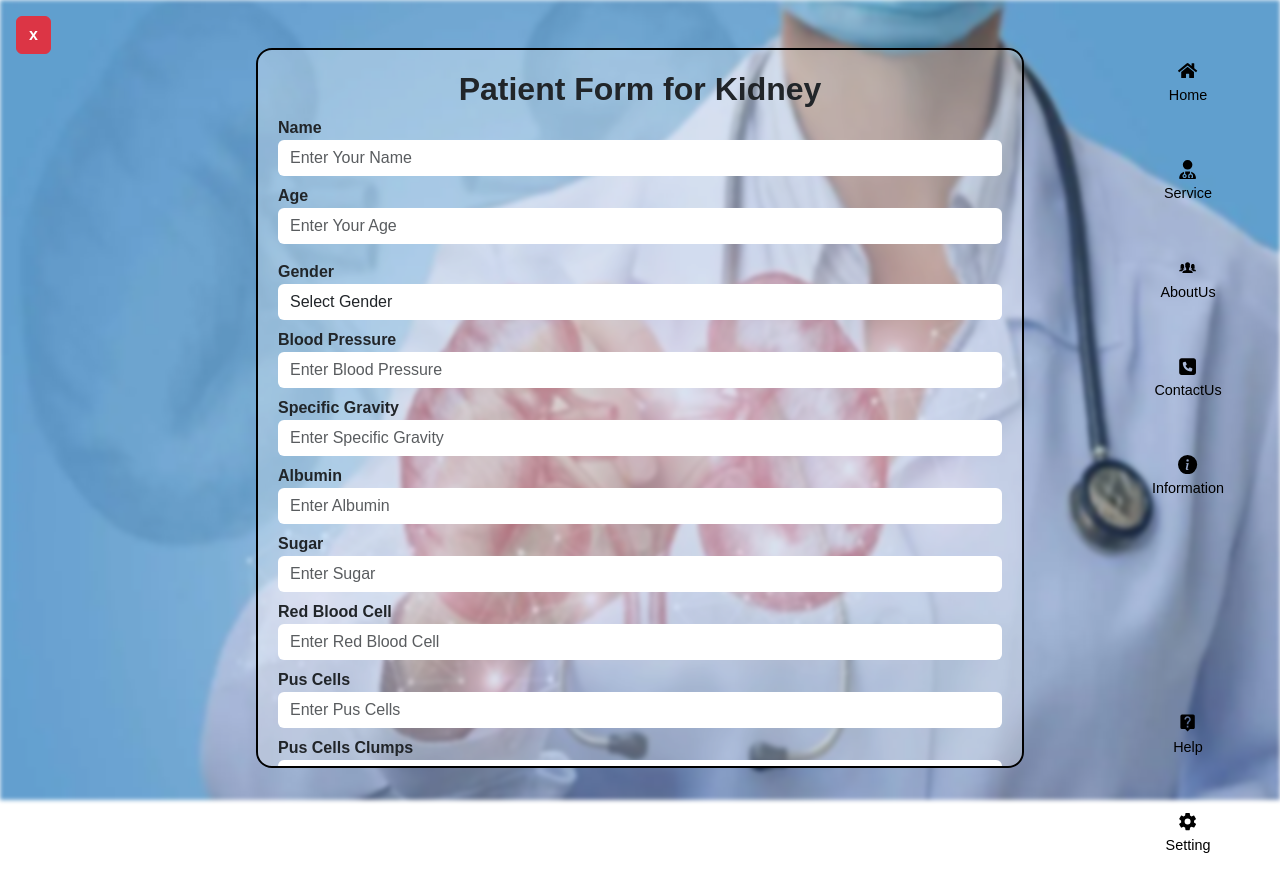
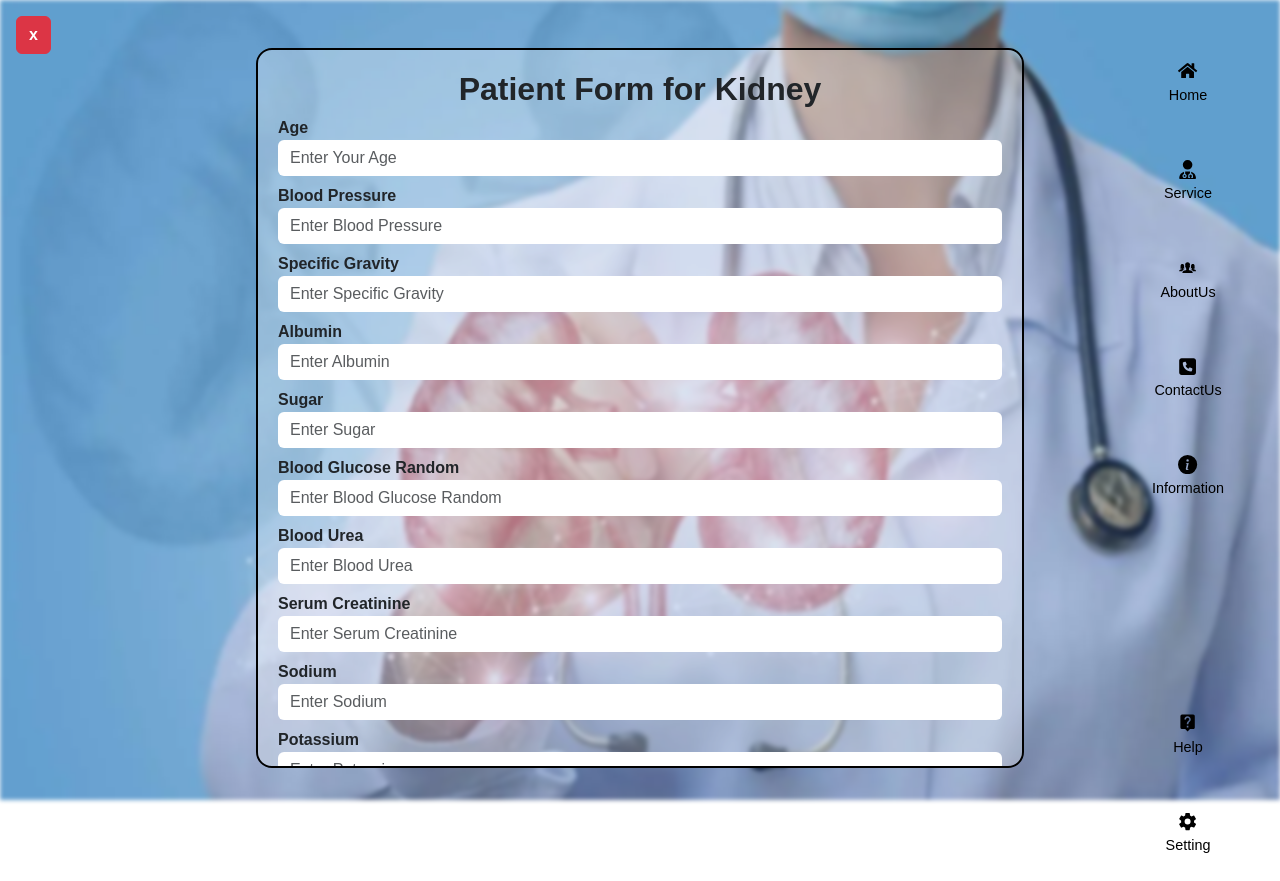
Before and after one commit to Babun001/AI-PDDS_Frontend, a React (Create React App) app: page /Kidney in a window 1280 px wide. Built offline with nearby package versions, Linux system fonts and the light colour scheme.

Commit message:
fix kidney ui

```diff
--- a/src/Screens/Disease Template/Kidney.js
+++ b/src/Screens/Disease Template/Kidney.js
@@ -1,10 +1,65 @@
 
-import React from 'react';
+import React, { useEffect, useState } from 'react';
 import heartBg from "../../Assets/kidneybg.webp";
 import './Disease.css';
 import { useNavigate } from "react-router-dom";
+import axios from 'axios';
 
 export default function Kidney() {
+
+  const initialData = {
+    age: "",
+    blood_pressure: "",
+    specific_gravity: "",
+    albumin: "",
+    sugar: "",
+    blood_glucose_random: "",
+    blood_urea: "",
+    serum_creatinine: "",
+    sodium: "",
+    potassium: "",
+    haemoglobin: "",
+    packed_cell_volume: "",
+    white_blood_cell_count: "",
+    red_blood_cell_count: ""
+  }
+
+  const [data, setData] = useState(initialData);
+
+  const handleChange = (e) => {
+    const { name, value } = e.target;
+    setData({ ...data, [name]: value });
+  }
+
+  const handleSubmit = (e) => {
+    e.preventDefault();
+    fetchApi();
+    console.log(`fetchApi working...`);
+
+  }
+
+  const fetchApi = async() =>{
+    try {
+        const response = await axios.post("",{data},{
+          method: {"Content-Type": "application/json"}
+        });
+
+        if(!response){
+          console.error("Server unable to detect kidney disease detection response!");
+          throw {"Error":"Error to fetch data"};
+        }
+
+    } catch (error) {
+      console.error("Unable to fetch data from backend at kidney disease detection! : ",error);
+      throw error;
+    }
+  }
+
+  // useEffect(()=>{
+  //   console.log(data);
+
+  // },[data])
+
 
   const navigator = useNavigate();
 
@@ -24,43 +79,18 @@ export default function Kidney() {
 
 
             <div className="form-group mt-2 font-weight-bold" >
-              <label htmlFor="firstName" className="label">Name</label>
-              <input
-                type="text"
-                className="form-control"
-                style={{ border: 'none', outline: 'none', fontSize: '1rem' }} id="firstName"
-                placeholder="Enter Your Name"
-              />
-            </div>
-
-
-            <div className="form-group mt-2 font-weight-bold" >
               <label htmlFor="DOB" className="label">Age</label>
               <input
-                type="text"
+                type="number"
                 className="form-control"
-                style={{ border: 'none', outline: 'none', fontSize: '1rem' }} id="firstName"
+                style={{ border: 'none', outline: 'none', fontSize: '1rem' }}
                 placeholder="Enter Your Age"
                 name="Age"
-              // onChange={handleChange}
+                onChange={handleChange}
+                // value={data.age}
 
               />
             </div>
-
-
-            <div className="form-group mt-3">
-              <label htmlFor="gender">Gender</label>
-              <select
-                className="form-control"
-                style={{ border: 'none', outline: 'none', fontSize: '1rem' }}
-                id="gender">
-                <option defaultValue>Select Gender</option>
-                <option>Male</option>
-                <option>Female</option>
-                <option>Other</option>
-              </select>
-            </div>
-
 
             <div className="form-group mt-2 font-weight-bold" >
               <label htmlFor="BloodPressure" className="label">Blood Pressure</label>
@@ -70,7 +100,8 @@ export default function Kidney() {
                 style={{ border: 'none', outline: 'none', fontSize: '1rem' }} id="BloodPressure"
                 placeholder="Enter Blood Pressure"
                 name="BloodPressure"
-              // onChange={handleChange}
+                onChange={handleChange}
+                // value={data.blood_pressure}
               />
             </div>
 
@@ -83,7 +114,8 @@ export default function Kidney() {
                 style={{ border: 'none', outline: 'none', fontSize: '1rem' }} id="SpecificGravity"
                 placeholder="Enter Specific Gravity"
                 name="SpecificGravity"
-              // onChange={handleChange}
+                onChange={handleChange}
+                // value={data.specific_gravity}
               />
             </div>
 
@@ -96,7 +128,8 @@ export default function Kidney() {
                 style={{ border: 'none', outline: 'none', fontSize: '1rem' }} id="SpecificGravity"
                 placeholder="Enter Albumin"
                 name="Albumin"
-              // onChange={handleChange}
+                onChange={handleChange}
+                // value={data.albumin}
               />
             </div>
 
@@ -109,59 +142,8 @@ export default function Kidney() {
                 style={{ border: 'none', outline: 'none', fontSize: '1rem' }} id="Sugar"
                 placeholder="Enter Sugar"
                 name="Sugar"
-              // onChange={handleChange}
-              />
-            </div>
-
-
-            <div className="form-group mt-2 font-weight-bold" >
-              <label htmlFor="RedBloodCell" className="label">Red Blood Cell</label>
-              <input
-                type="text"
-                className="form-control"
-                style={{ border: 'none', outline: 'none', fontSize: '1rem' }} id="RedBloodCell"
-                placeholder="Enter Red Blood Cell"
-                name="RedBloodCell"
-              // onChange={handleChange}
-              />
-            </div>
-
-
-            <div className="form-group mt-2 font-weight-bold" >
-              <label htmlFor="PusCells " className="label">Pus Cells</label>
-              <input
-                type="text"
-                className="form-control"
-                style={{ border: 'none', outline: 'none', fontSize: '1rem' }} id="PusCells"
-                placeholder="Enter Pus Cells"
-                name="PusCells"
-              // onChange={handleChange}
-              />
-            </div>
-
-
-            <div className="form-group mt-2 font-weight-bold" >
-              <label htmlFor="PusCellsClumps " className="label">Pus Cells Clumps</label>
-              <input
-                type="text"
-                className="form-control"
-                style={{ border: 'none', outline: 'none', fontSize: '1rem' }} id="PusCellsClumps"
-                placeholder="Enter Pus Cells Clumps"
-                name="PusCellsClumps"
-              // onChange={handleChange}
-              />
-            </div>
-
-
-            <div className="form-group mt-2 font-weight-bold" >
-              <label htmlFor="Bacteria" className="label">Bacteria</label>
-              <input
-                type="text"
-                className="form-control"
-                style={{ border: 'none', outline: 'none', fontSize: '1rem' }} id="Bacteria"
-                placeholder="Bacteria"
-                name="Bacteria"
-              // onChange={handleChange}
+                onChange={handleChange}
+                // value={data.sugar}
               />
             </div>
 
@@ -174,7 +156,8 @@ export default function Kidney() {
                 style={{ border: 'none', outline: 'none', fontSize: '1rem' }} id="BloodGlucoseRandom"
                 placeholder="Enter Blood Glucose Random"
                 name="BloodGlucoseRandom"
-              // onChange={handleChange}
+                onChange={handleChange}
+                // value={data.blood_glucose_random}
               />
             </div>
 
@@ -187,7 +170,8 @@ export default function Kidney() {
                 style={{ border: 'none', outline: 'none', fontSize: '1rem' }} id="BloodUrea"
                 placeholder="Enter Blood Urea"
                 name="BloodUrea"
-              // onChange={handleChange}
+                onChange={handleChange}
+                // value={data.blood_urea}
               />
             </div>
 
@@ -200,7 +184,8 @@ export default function Kidney() {
                 style={{ border: 'none', outline: 'none', fontSize: '1rem' }} id="SerumCreatinine"
                 placeholder="Enter Serum Creatinine"
                 name="SerumCreatinine"
-              // onChange={handleChange}
+                onChange={handleChange}
+                // value={data.serum_creatinine}
               />
             </div>
 
@@ -213,7 +198,8 @@ export default function Kidney() {
                 style={{ border: 'none', outline: 'none', fontSize: '1rem' }} id="Sodium"
                 placeholder="Enter Sodium"
                 name="Sodium"
-              // onChange={handleChange}
+                onChange={handleChange}
+                // value={data.sodium}
               />
             </div>
 
@@ -226,7 +212,8 @@ export default function Kidney() {
                 style={{ border: 'none', outline: 'none', fontSize: '1rem' }} id="Potassium"
                 placeholder="Enter Potassium"
                 name="Potassium"
-              // onChange={handleChange}
+                onChange={handleChange}
+                // value={data.potassium}
               />
             </div>
 
@@ -239,7 +226,8 @@ export default function Kidney() {
                 style={{ border: 'none', outline: 'none', fontSize: '1rem' }} id="Haemoglobin"
                 placeholder="Enter Haemoglobin"
                 name="Haemoglobin"
-              // onChange={handleChange}
+                onChange={handleChange}
+                // value={data.haemoglobin}
               />
             </div>
 
@@ -252,7 +240,8 @@ export default function Kidney() {
                 style={{ border: 'none', outline: 'none', fontSize: '1rem' }} id="PackedCellVolume"
                 placeholder="Enter Packed Cell Volume"
                 name="PackedCellVolume"
-              // onChange={handleChange}
+                onChange={handleChange}
+                // value={data.packed_cell_volume}
               />
             </div>
 
@@ -265,7 +254,8 @@ export default function Kidney() {
                 style={{ border: 'none', outline: 'none', fontSize: '1rem' }} id="WhiteBloodCellCount"
                 placeholder="Enter White Blood Cell Count"
                 name="WhiteBloodCellCount"
-              // onChange={handleChange}
+                onChange={handleChange}
+                // value={data.white_blood_cell_count}
               />
             </div>
 
@@ -278,16 +268,18 @@ export default function Kidney() {
                 style={{ border: 'none', outline: 'none', fontSize: '1rem' }} id="RedBloodCellCount"
                 placeholder="Enter Red Blood Cell Count"
                 name="RedBloodCellCount"
-              // onChange={handleChange}
+                onChange={handleChange}
+                // value={data.red_blood_cell_count}
               />
             </div>
 
 
             <div className="buttons">
               <button
-                type="button"
+                type="submit"
                 className="btn btn-success"
                 style={{ border: 'none', outline: 'none', fontSize: '1rem' }}
+                onClick={handleSubmit}
               >Check</button>
               {/* create a popup window to show the output */}
               <button
```
